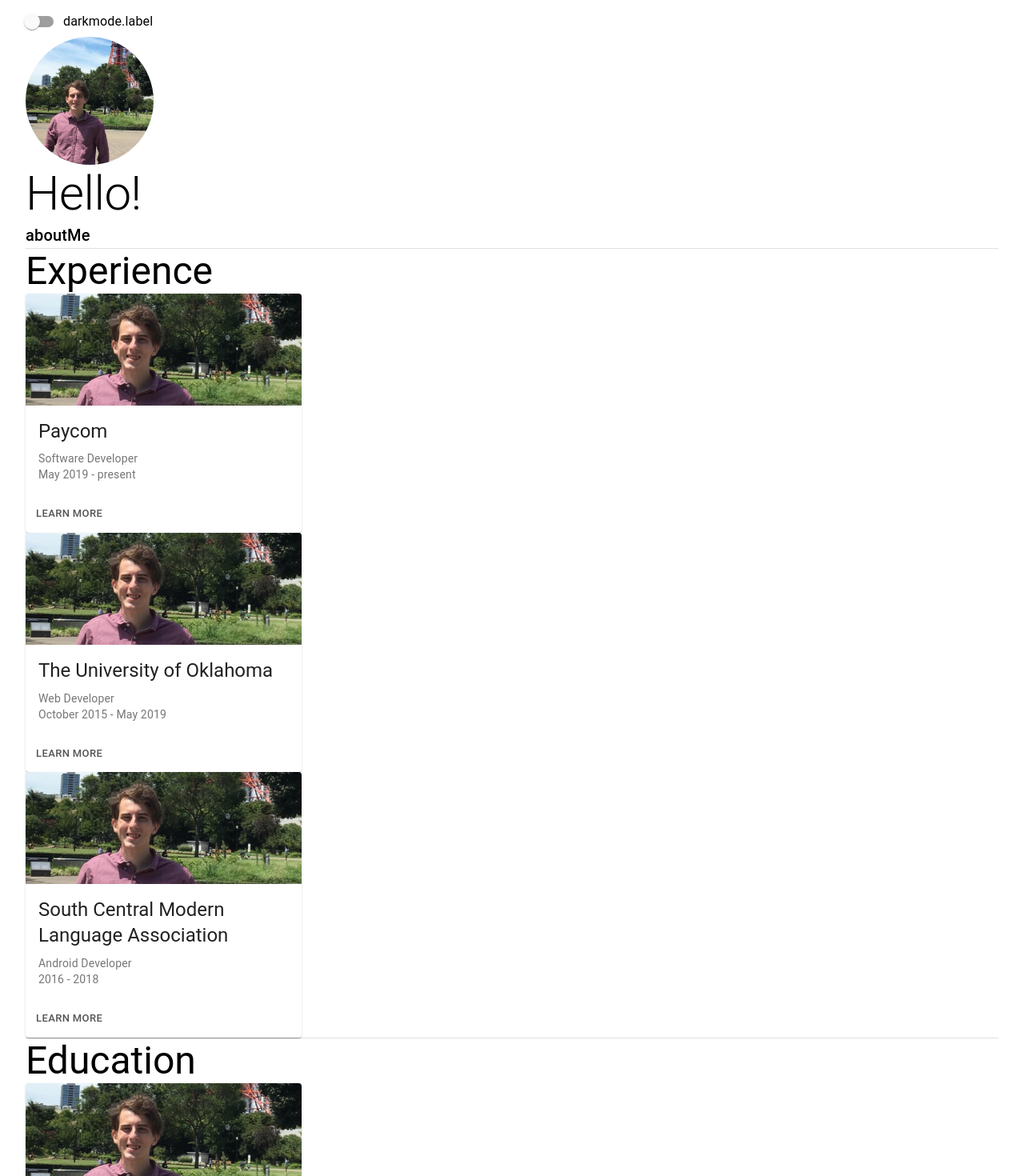
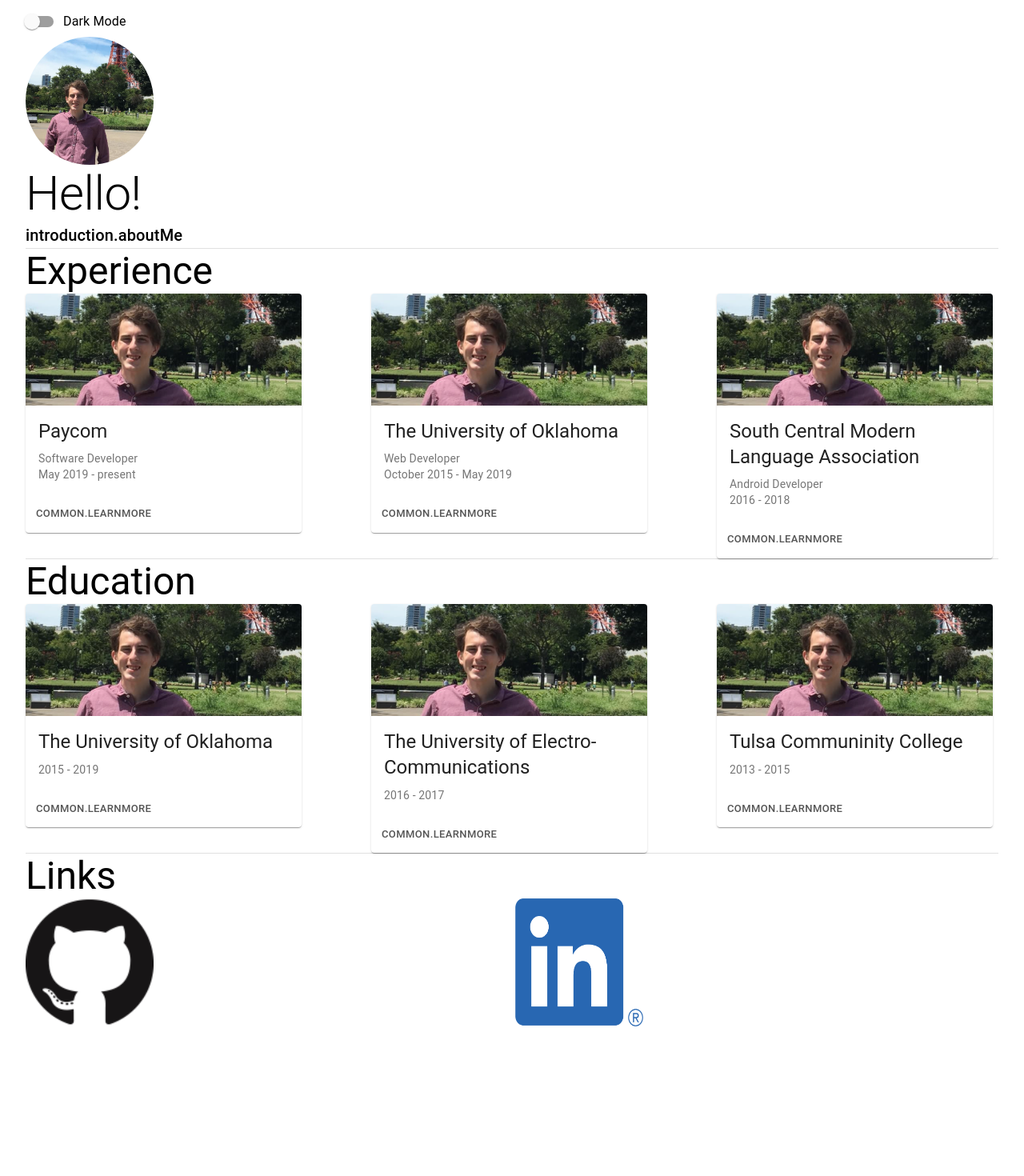
Before and after one commit to david-allan-jones/personal-website, a React (Create React App) app: page / in a window 1280 px wide. Shown: the top 1470 px of the page at 80% size. After the commit the page ends 1295 px from the top, so only its background shows below. Built offline with nearby package versions, Linux system fonts and the light colour scheme.

Commit message:
Add translations.

```diff
--- a/src/App.jsx
+++ b/src/App.jsx
@@ -1,4 +1,3 @@
-import LandingCarousel from './sections/LandingCarousel/LandingCarousel'
 import Introduction from './sections/Introduction/Introduction'
 import ExperiencePanel from './sections/ExperiencePanel/ExperiencePanel'
 import EducationPanel from './sections/EducationPanel/EducationPanel'
--- a/src/i18n/locales/en.json
+++ b/src/i18n/locales/en.json
@@ -1,8 +1,10 @@
 {
+    "darkmode": {
+        "label": "Dark Mode"
+    },
     "introduction": {
         "greeting": "Hello!",
-        "name": "David Jones",
-        "aboutMe": "aboutMe"
+        "name": "David Jones"
     },
     "experience": {
         "header": "Experience",
--- a/src/i18n/locales/ja.json
+++ b/src/i18n/locales/ja.json
@@ -1,6 +1,36 @@
 {
+    "common": {
+        "learnMore": "詳細"
+    },
+    "darkmode": {
+        "label": "夜間モード"
+    },
     "introduction": {
         "greeting": "ようこそ！",
         "name": "ジョーンズデイビッド"
+    },
+    "experience": {
+        "header": "職歴",
+        "paycom": {
+            "name": "Paycom",
+            "position": "ソフトウェア開発者"
+        },
+        "ou": {
+            "name": "オクラホマ大学",
+            "position": "ウェブ開発者"
+        },
+        "scmla": {
+            "name": "South Central Modern Language Association",
+            "position": "Androidデベロッパー"
+        }
+    },
+    "education": {
+        "header": "学歴",
+        "ou": "オクラホマ大学",
+        "uec": "電気通信大学",
+        "tcc": "タルサ・コミュニティー・カレッジ"
+    },
+    "links": {
+        "header": "リンク"
     }
 }
--- a/src/sections/EducationPanel/EducationPanel.jsx
+++ b/src/sections/EducationPanel/EducationPanel.jsx
@@ -3,11 +3,14 @@
 import SectionHeader from '../../shared/SectionHeader'
 import MediaCard from '../../shared/MediaCard'
 import avatar from '../Introduction/img/avatar.png'
+import { Grid } from '@material-ui/core'
 
 export default function SimpleAccordion() {
   return (
     <div>
       <SectionHeader>{i18next.t('education.header')}</SectionHeader>
+      <Grid container spacing={10}>
+        <Grid item xs={12} sm={4}>
           <MediaCard
             imageSrc={avatar}
             title={i18next.t('education.ou')}
@@ -15,6 +18,8 @@
             start={'2015'}
             end={'2019'}
           />
+        </Grid>
+        <Grid item xs={12} sm={4}>
           <MediaCard
             imageSrc={avatar}
             title={i18next.t('education.uec')}
@@ -22,6 +27,8 @@
             start={'2016'}
             end={'2017'}
           />
+        </Grid>
+        <Grid item xs={12} sm={4}>
           <MediaCard
             imageSrc={avatar}
             title={i18next.t('education.tcc')}
@@ -29,6 +36,8 @@
             start={'2013'}
             end={'2015'}
           />
+        </Grid>
+      </Grid>
     </div>
   );
 }
--- a/src/sections/ExperiencePanel/ExperiencePanel.jsx
+++ b/src/sections/ExperiencePanel/ExperiencePanel.jsx
@@ -3,11 +3,14 @@
 import SectionHeader from '../../shared/SectionHeader'
 import MediaCard from '../../shared/MediaCard'
 import avatar from '../Introduction/img/avatar.png'
+import { Grid, Paper } from '@material-ui/core'
 
 export default function ExperiencePanel() {
     return (
         <div>
           <SectionHeader>{i18next.t('experience.header')}</SectionHeader>
+          <Grid container spacing={10}>
+            <Grid item xs={12} sm={4}>
               <MediaCard
               imageSrc={avatar}
               title={i18next.t('experience.paycom.name')}
@@ -16,6 +19,8 @@
               start={'May 2019'}
               end={'present'}
             />
+            </Grid>
+            <Grid item xs={12} sm={4}>
               <MediaCard
               imageSrc={avatar}
               title={i18next.t('experience.ou.name')}
@@ -24,6 +29,8 @@
               start={'October 2015'}
               end={'May 2019'}
             />
+            </Grid>
+            <Grid item xs={12} sm={4}>
               <MediaCard
               imageSrc={avatar}
               title={i18next.t('experience.scmla.name')}
@@ -32,6 +39,8 @@
               start={'2016'}
               end={'2018'}
             />
+            </Grid>
+          </Grid>
         </div>
       );
 }
--- a/src/sections/LandingCarousel/LandingCarousel.jsx
+++ b/src/sections/LandingCarousel/LandingCarousel.jsx
@@ -10,6 +10,7 @@
 
 const useStyles = makeStyles((theme) => ({
     carousel_container: {
+        height: "1000px"
     }
 }))
 
--- a/src/sections/LinksPanel/LinkAvatar.jsx
+++ b/src/sections/LinksPanel/LinkAvatar.jsx
@@ -4,7 +4,6 @@
 
 const useStyles = makeStyles((theme) => ({
     link: {
-        backgroundColor: 'gray',
         width: theme.spacing(20),
         height: theme.spacing(20)
     }
@@ -15,11 +14,12 @@
 
     return (
         <React.Fragment>
-            <Avatar
+            <img
                 src={src}
                 alt={alt}
                 onClick={() => window.location = url}
                 className={classes.link}
+                style={{"cursor": "pointer"}}
             />
         </React.Fragment>
     )
--- a/src/sections/LinksPanel/LinksPanel.jsx
+++ b/src/sections/LinksPanel/LinksPanel.jsx
@@ -2,21 +2,29 @@
 import GitHubLogo from './img/github.png'
 import LinkedInLogo from './img/linkedin.png'
 import SectionHeader from '../../shared/SectionHeader'
+import { Grid } from '@material-ui/core'
+import i18next from '../../i18n/i18next'
 
 export default function LinksPanel() {
     return (
         <div>
-            <SectionHeader>Links</SectionHeader>
+            <SectionHeader>{i18next.t('links.header')}</SectionHeader>
+            <Grid container spacing={1}>
+                <Grid item xs={12} sm={6}>
                 <LinkAvatar
                     src={GitHubLogo}
                     alt='GitHub'
                     url='https://github.com/david-allan-jones?tab=repositories'
                 />
+                </Grid>
+                <Grid item xs={12} sm={6}>
                 <LinkAvatar
                     src={LinkedInLogo}
                     alt='LinkedIn'
                     url='https://www.linkedin.com/in/david-jones-407a06159/'
                 />
+                </Grid>
+            </Grid>
         </div>
     )
 }
--- a/src/shared/MediaCard.jsx
+++ b/src/shared/MediaCard.jsx
@@ -7,6 +7,7 @@
 import CardMedia from '@material-ui/core/CardMedia'
 import Button from '@material-ui/core/Button'
 import Typography from '@material-ui/core/Typography'
+import i18next from '../i18n/i18next'
 
 const useStyles = makeStyles({
   root: {
@@ -35,7 +36,7 @@
 
   return (
     <Card className={classes.root}>
-      <CardActionArea>
+      <CardActionArea onClick={openUrl}>
         <CardMedia
           className={classes.media}
           image={imageSrc}
@@ -53,7 +54,7 @@
       </CardActionArea>
       <CardActions>
         <Button size="small" color="primary" onClick={openUrl}>
-          Learn More
+          {i18next.t('common.learnMore')}
         </Button>
       </CardActions>
     </Card>
```
Lines whose indentation alone changed are shown as unchanged.
